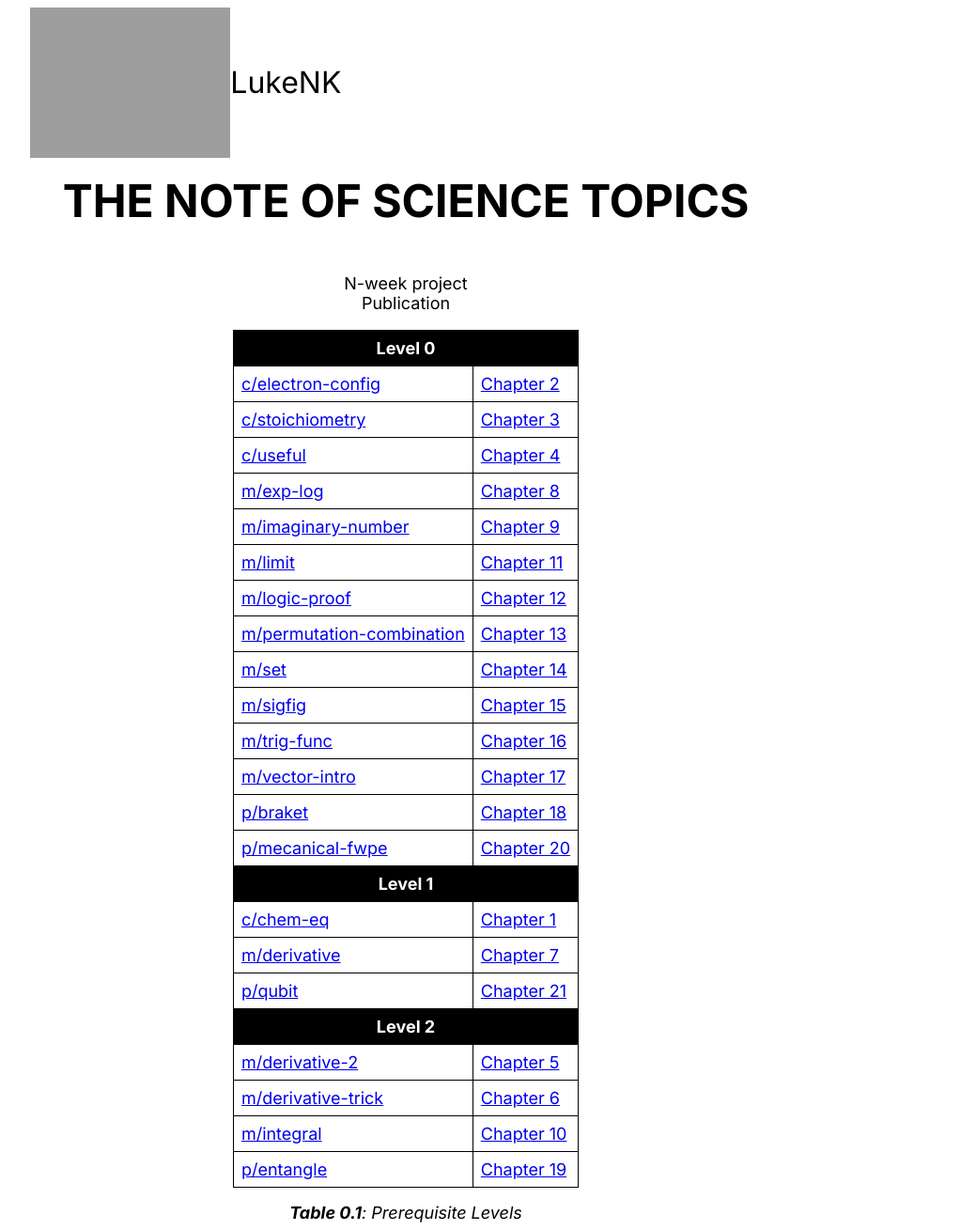
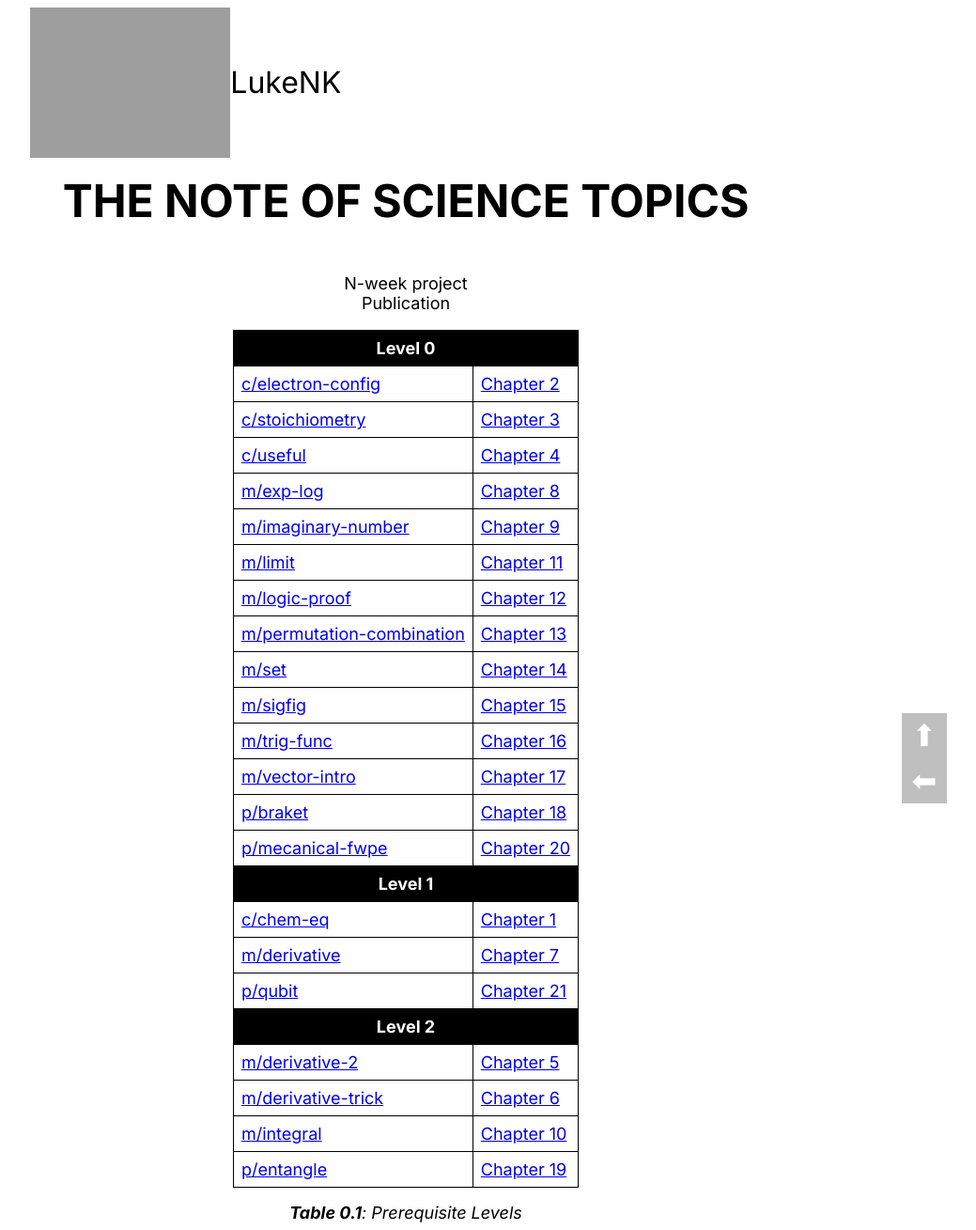
Before and after one commit to LukeNK/n-week-project, a Jekyll site: the page built from index.html, in a window 1280 px wide. Shown: the whole page at 94% size, without its empty margins (208-1247 px from the left). Built offline with Jekyll 4.4.1, drawn with Linux system fonts in a browser that asks for light colours.

Commit message:
Add web navigation

```diff
--- a/_layouts/base.html
+++ b/_layouts/base.html
@@ -9,6 +9,16 @@
 </head>
 <body>
     {{ content }}
+    <div id="navWeb">
+        <button
+            onclick="window.scrollTo({top: 0, behavior: 'smooth'})"
+            title="Scroll to top"
+        >⬆</button>
+        <button
+            onclick="window.location.href='{{ site.url }}'"
+            title="Go to home"
+        >⬅</button>
+    </div>
 </body>
 <script src="{{ site.url }}/script.js"></script>
 </html>
--- a/style.css
+++ b/style.css
@@ -114,6 +114,33 @@ h4::before {
 #navLevels td {
     text-align: left;
     vertical-align: top;
+}
+
+#navWeb {
+    z-index: 1;
+    position: fixed;
+    bottom: 5%;
+    right: 5%;
+    overflow-y: auto;
+
+    button {
+        display: block;
+        opacity: 0.25;
+        font-size: xx-large;
+        outline: none;
+        border: none;
+        width: 3rem;
+        height: 3rem;
+        color: white;
+        background-color: black;
+        cursor: pointer;
+
+        &:hover {
+            animation: fadeIn 0.5s forwards;
+        }
+    }
+
+
 }
 
 mjx-assistive-mml {
@@ -240,7 +267,19 @@ eq > span {
     }
 }
 
+@keyframes fadeIn {
+    from {
+        opacity: 0.25;
+    }
+    to {
+        opacity: 1;
+    }
+}
+
 @media print {
+    #navigation {
+        display: none;
+    }
     main {
         max-width: none;
     }
```
